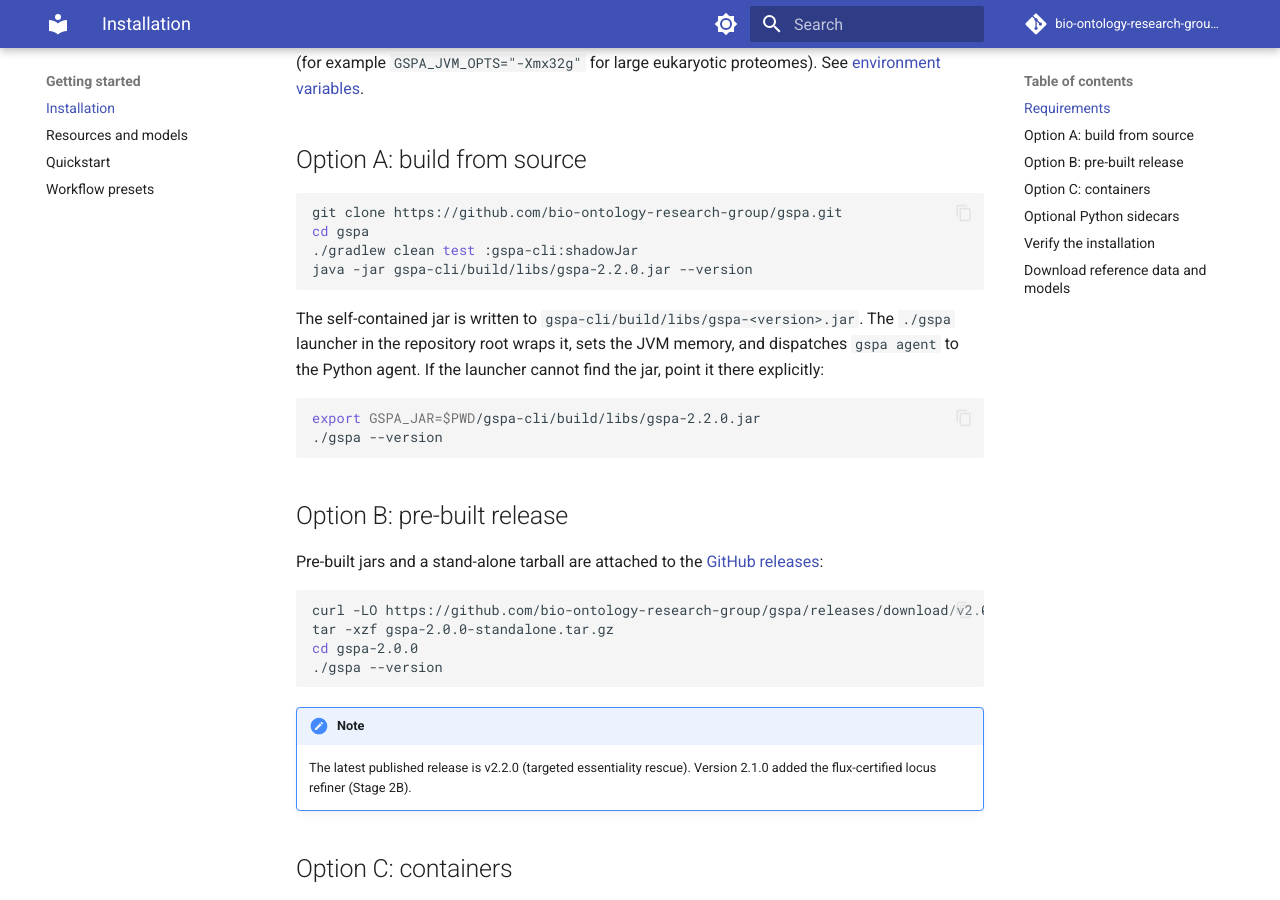
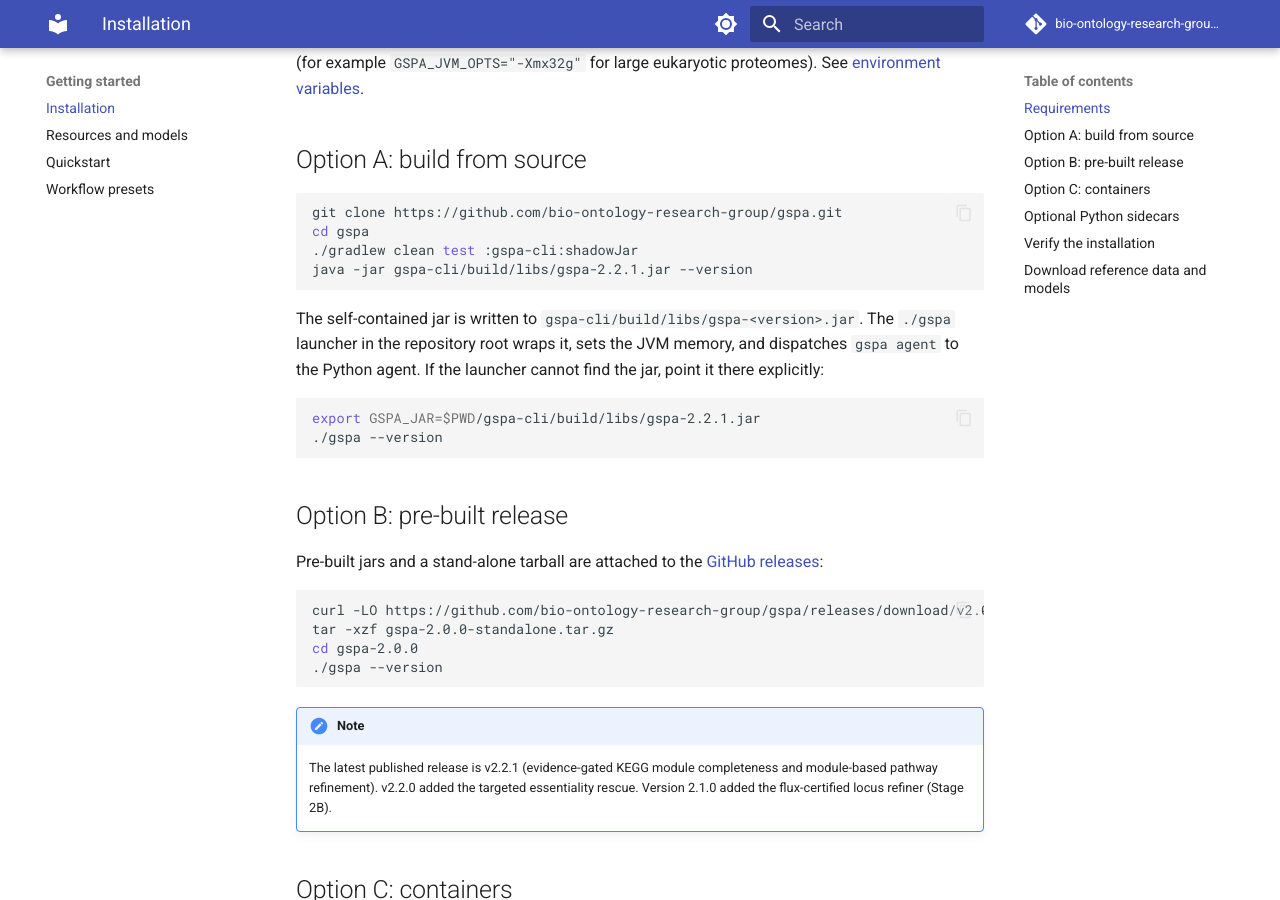
Before and after one commit to bio-ontology-research-group/gspa, an MkDocs documentation site: the page built from docs/installation.md, in a window 1280 px wide and 900 px high, scrolled down 841 px. Built offline with MkDocs 1.6.1 and Material for MkDocs 9.7.7, drawn with Linux system fonts in a browser that asks for light colours; comment, search, counter and statistics services are not loaded.

Commit message:
Release 2.2.1: evidence-gated KEGG module completeness and module-based pathway refinement (validated)

````diff
--- a/docs/installation.md
+++ b/docs/installation.md
@@ -23,13 +23,13 @@ Memory: the launcher starts the JVM with `-Xmx8g` by default. Set `GSPA_JVM_OPTS
 git clone https://github.com/bio-ontology-research-group/gspa.git
 cd gspa
 ./gradlew clean test :gspa-cli:shadowJar
-java -jar gspa-cli/build/libs/gspa-2.2.0.jar --version
+java -jar gspa-cli/build/libs/gspa-2.2.1.jar --version
 ```
 
 The self-contained jar is written to `gspa-cli/build/libs/gspa-<version>.jar`. The `./gspa` launcher in the repository root wraps it, sets the JVM memory, and dispatches `gspa agent` to the Python agent. If the launcher cannot find the jar, point it there explicitly:
 
 ```bash
-export GSPA_JAR=$PWD/gspa-cli/build/libs/gspa-2.2.0.jar
+export GSPA_JAR=$PWD/gspa-cli/build/libs/gspa-2.2.1.jar
 ./gspa --version
 ```
 
@@ -45,7 +45,7 @@ cd gspa-2.0.0
 ```
 
 !!! note
-    The latest published release is v2.2.0 (targeted essentiality rescue). Version 2.1.0 added the flux-certified locus refiner (Stage 2B).
+    The latest published release is v2.2.1 (evidence-gated KEGG module completeness and module-based pathway refinement). v2.2.0 added the targeted essentiality rescue. Version 2.1.0 added the flux-certified locus refiner (Stage 2B).
 
 ## Option C: containers
 
````
Also changed, not shown: CHANGELOG.md (+23 -0 lines), README.md (+3 -3 lines), docs/reference/environment.md (+3 -3 lines), docs/reference/index.md (+6 -6 lines), docs/reference/nextflow-params.md (+1 -1 lines), docs/scenarios/index.md (+2 -2 lines), docs/tutorials/install.md (+1 -1 lines), 2 other files.
